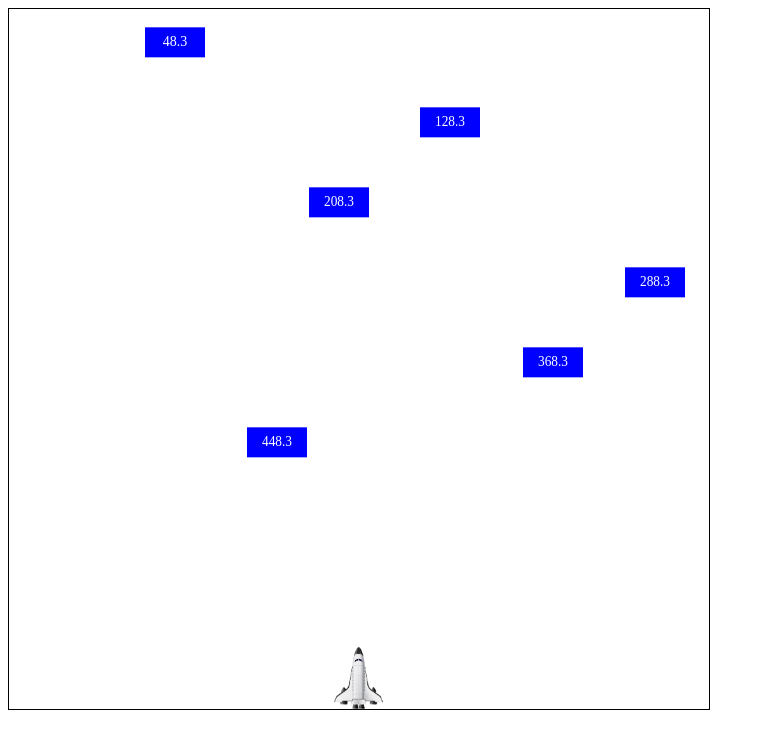
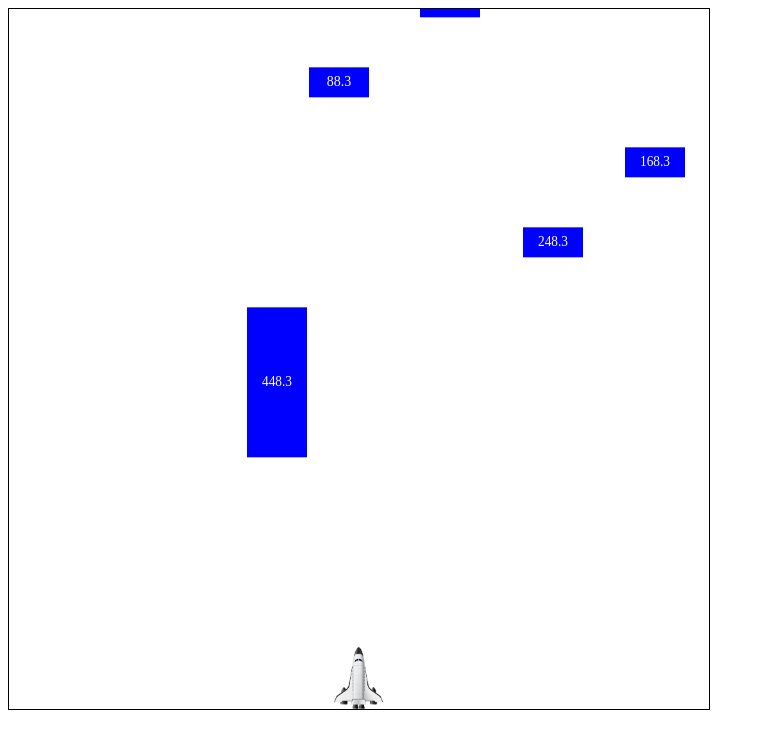
Before and after one commit to Snollyg0ster/BrowserGame, a React app: page / in a window 1280 px wide. Shown: the top 748 px of the page, without its empty margins (0-765 px from the left). Built offline with nearby package versions, Linux system fonts and the light colour scheme.

Commit message:
fix position of invaders variously height

```diff
--- a/src/components/battlefield.ts
+++ b/src/components/battlefield.ts
@@ -4,7 +4,7 @@ import { BattleFieldProps } from "./models";
 
 const secondsFromStart = (start: number, current: number) => Math.round((current - start) / 1000)
 const findTopInvader = (invaders: Invader[]) => invaders
-  .reduce((topInvader, invader) => invader.position.y + invader.height < topInvader.position.y + topInvader.height ? invader : topInvader)
+  .reduce((topInvader, invader) => invader.position.y - invader.height < topInvader.position.y - topInvader.height ? invader : topInvader)
 
 class Battlefield {
   private start = 0;
@@ -72,9 +72,9 @@ class Battlefield {
         const y = isFirstInvaderInPeriod ? 0 : topInvaderY! - gap;
         const newInvader = new Invader(this.gHeight, this.invadersSpeed);
         const x = newInvader.size.width / 2 + Math.round(Math.random() * (this.gWidth - newInvader.size.width))
-        newInvader.setPosition(x, y)
-        this.addInvader(newInvader)
-        this.topInvader = findTopInvader(this.invaders)
+        newInvader.setPosition(x, y);
+        this.addInvader(newInvader);
+        this.topInvader = findTopInvader(this.invaders);
         this.lastWaweTime = fromStart;
       }
     }
--- a/src/components/invader.ts
+++ b/src/components/invader.ts
@@ -2,7 +2,7 @@ import { CSSProperties } from "react";
 
 class Invader {
   private width = 60;
-  readonly height = 30;
+  readonly height = Math.random() > 0.6 ? 150 : 30;
   private x = 0;
   private y = 0;
   color: CSSProperties['color'] = 'blue';
```
